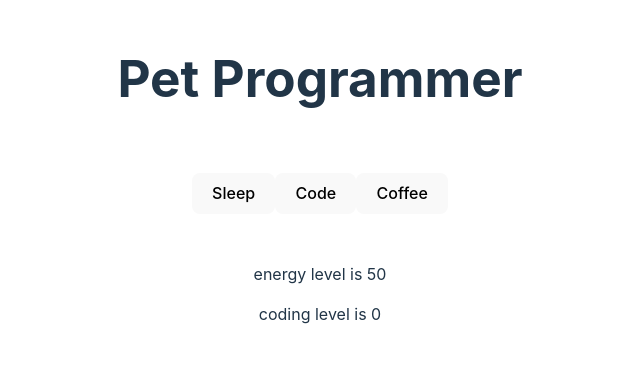
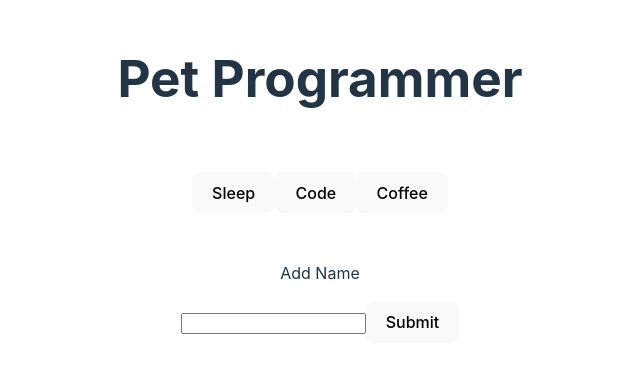
Before and after one commit to fac28/PetProgrammer, a React (Vite) app: page / in a window 1280 px wide. Shown: the part 221-594 px from the top of the page, without its empty margins (320-960 px from the left). Built offline with nearby package versions, Linux system fonts and the light colour scheme.

Commit message:
Name from works

```diff
--- a/src/App.jsx
+++ b/src/App.jsx
@@ -4,11 +4,14 @@ import "./App.css";
 import Sleep from "./Sleep.jsx";
 import Coding from "./Coding.jsx";
 import Coffee from "./Coffee.jsx";
+import Stats from "./Stats";
+import CreateName from "./CreateName";
 
 function App() {
   const [energy, setEnergy] = useState(50);
   const [codingSkill, setCodingSkill] = useState(0);
   const [alive, setAlive] = useState(true);
+  const [coderName, setCoderName] = useState("");
 
   return (
     <>
@@ -26,10 +29,16 @@ function App() {
         />
         <Coffee setEnergy={setEnergy} alive={alive} />
       </div>
-      <div className="stats">
-        <p>{alive ? `energy level is ${energy}` : `Your programmer is`}</p>
-        <p>{alive ? `coding level is ${codingSkill}` : `DEAD!`}</p>
-      </div>
+      {coderName != "" ? (
+        <Stats
+          energy={energy}
+          alive={alive}
+          codingSkill={codingSkill}
+          coderName={coderName}
+        />
+      ) : (
+        <CreateName setCoderName={setCoderName} coderName={coderName} />
+      )}
     </>
   );
 }
--- /dev/null
+++ b/src/CreateName.jsx
@@ -0,0 +1,14 @@
+export default function CreateName(props) {
+  console.log("code name" + props.coderName);
+  function updateName(event) {
+    event.preventDefault();
+    props.setCoderName(event.target.petName.value);
+  }
+  return (
+    <form onSubmit={updateName}>
+      <p>Add Name</p>
+      <input name="petName" aria-label="name input"></input>
+      <button type="submit">Submit</button>
+    </form>
+  );
+}
--- /dev/null
+++ b/src/Stats.jsx
@@ -0,0 +1,11 @@
+export default function Stats(props) {
+  console.log(props.coderName);
+  return (
+    <div className="stats">
+      <p>
+        {props.alive ? `energy level is ${props.energy}` : `Your programmer is`}
+      </p>
+      <p>{props.alive ? `coding level is ${props.codingSkill}` : `DEAD!`}</p>
+    </div>
+  );
+}
```
